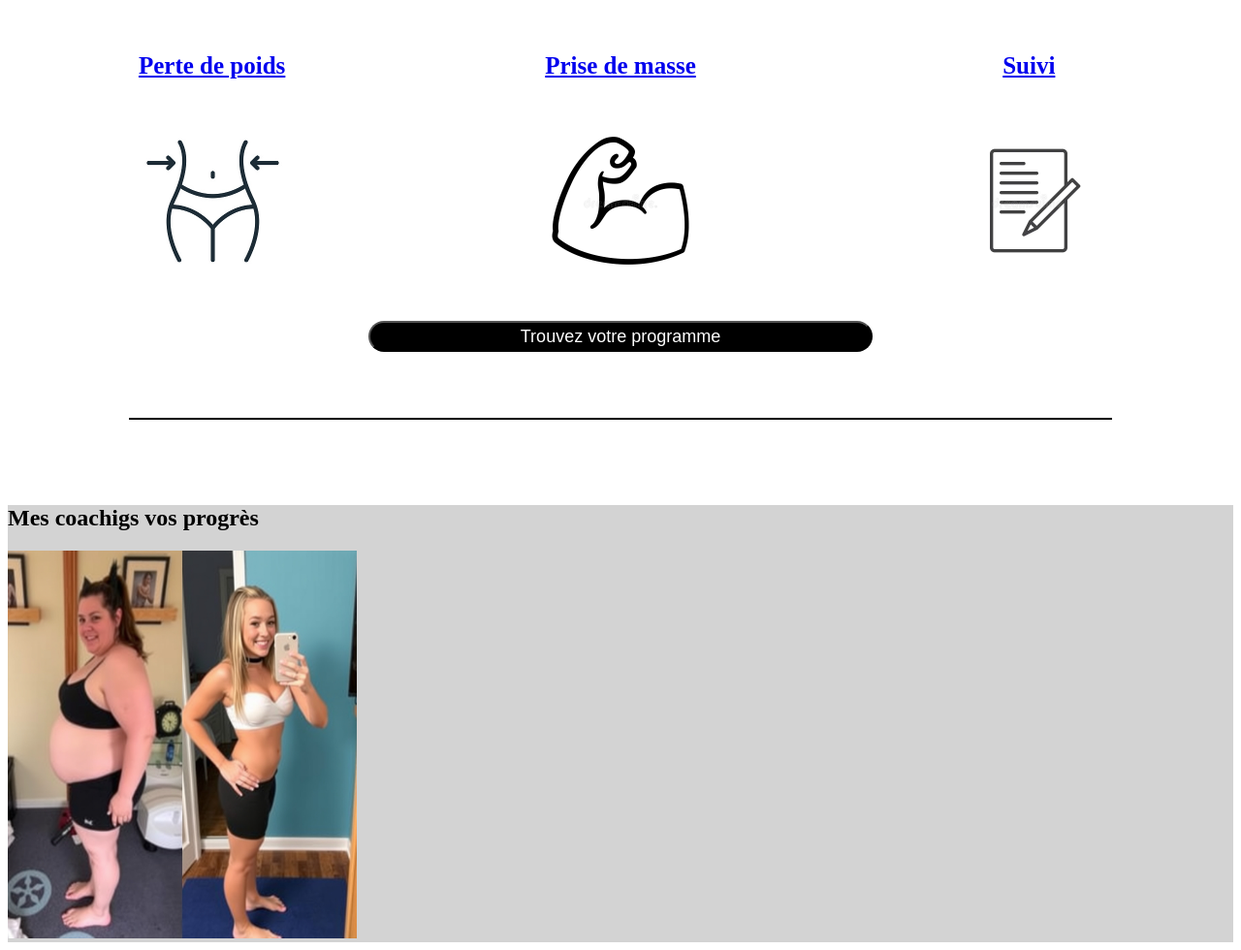
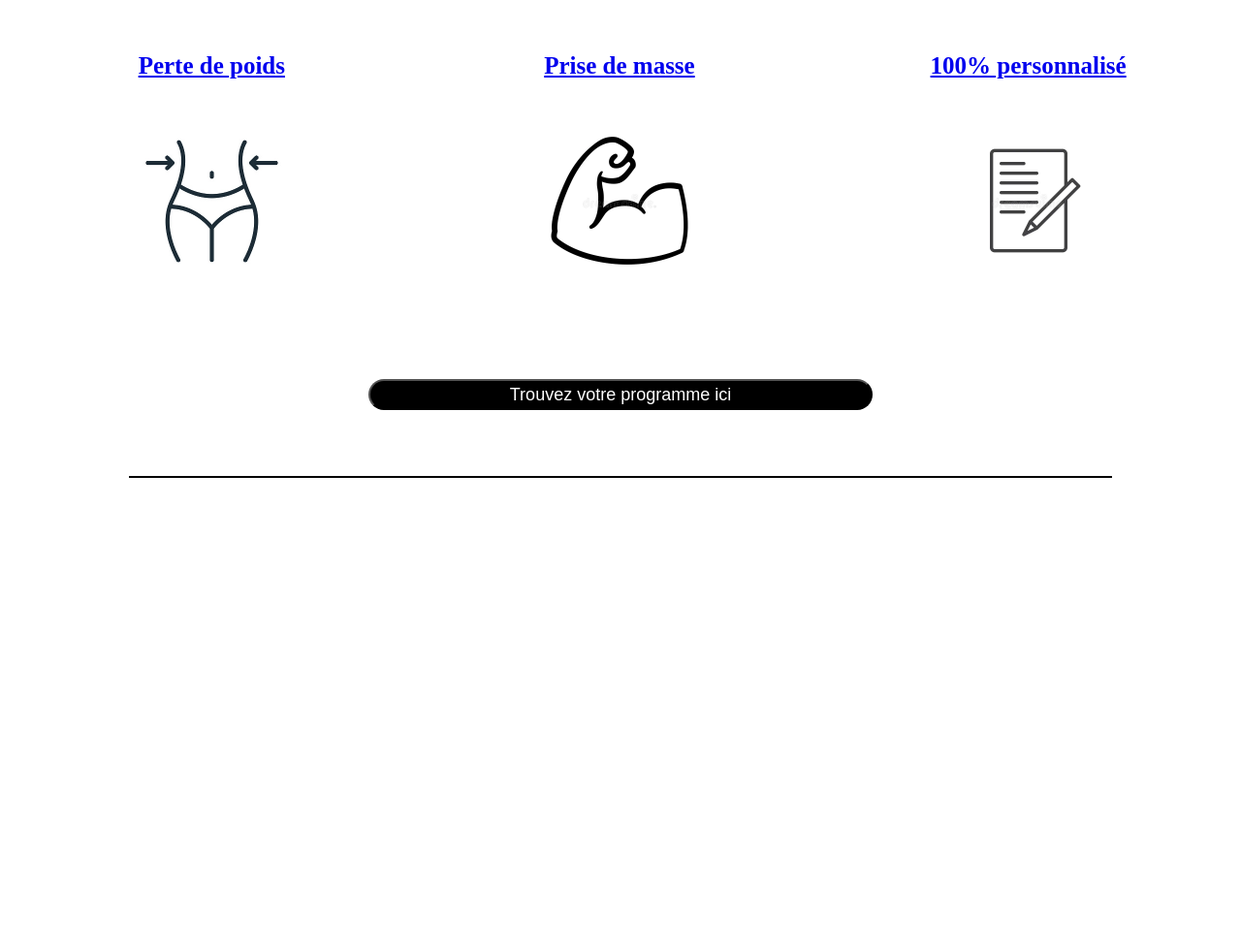
Before and after one commit to MLesggy/FitPack-, a plain HTML site: page index.html in a window 1280 px wide. Shown: the part 740-1720 px from the top of the page at 97% size. After the commit the page ends 1309 px from the top, so only its background shows below. Drawn offline with Linux system fonts and the light colour scheme.

Commit message:
abandon de la section avec les avant/après

```diff
--- a/index.html
+++ b/index.html
@@ -71,7 +71,6 @@
                     </div>
                 </div>
         </section>
-
         <!--  Options de choix pour les programmes -->
         <div class="boiteDeal">
             <div class="seche">
@@ -95,7 +94,7 @@
             <div class="seche">
                 <a href="pageProgramme.html">
                     <p>
-                        Suivi
+                       100% personnalisé
                     </p>
                     <img src="./images/cahier.webp"
                     alt="image d'un cahier en noir et blanc">
@@ -103,9 +102,11 @@
             </div>
         </div>
         <br>
+        <div class="espace"></div>
+    </section>
         <div class="milieu">
             <button class="boutonProg">
-                Trouvez votre programme
+                Trouvez votre programme ici
             </button>
         </div>
         <!-- div vide pour creer un espace  -->
@@ -113,21 +114,13 @@
         <hr>
         <div class="espace"></div>
 
-        <section>
-            <div class="cadreGris">
-                <h1>
-                    Mes coachigs vos progrès
-                </h1>
-            <div><img src="./images/avis.png" alt="photo d'un avant/après d'une femme en perte de poids">
-
-            </div>
 
 
 
 
-</div>
 
 
-    </section>
+
+
 </body>
 </html>
```
